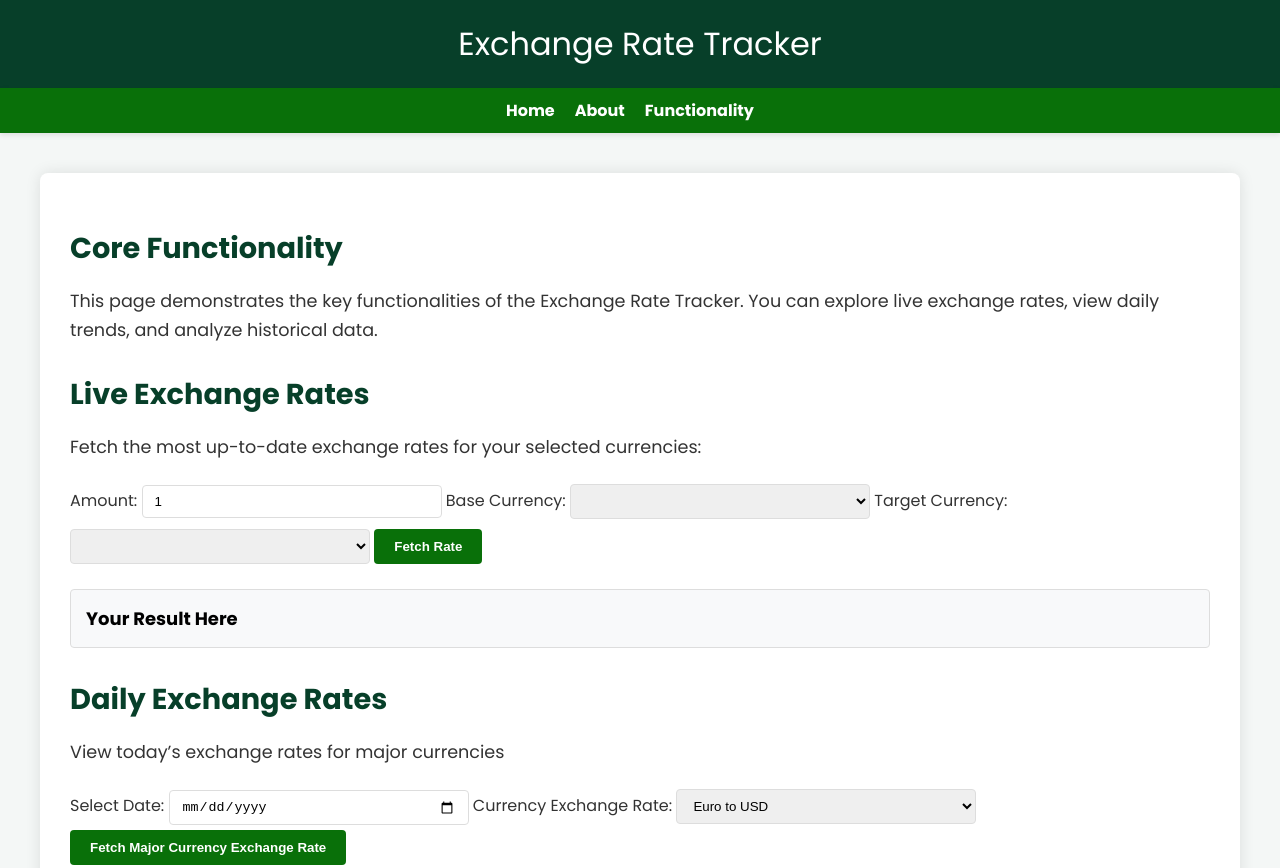
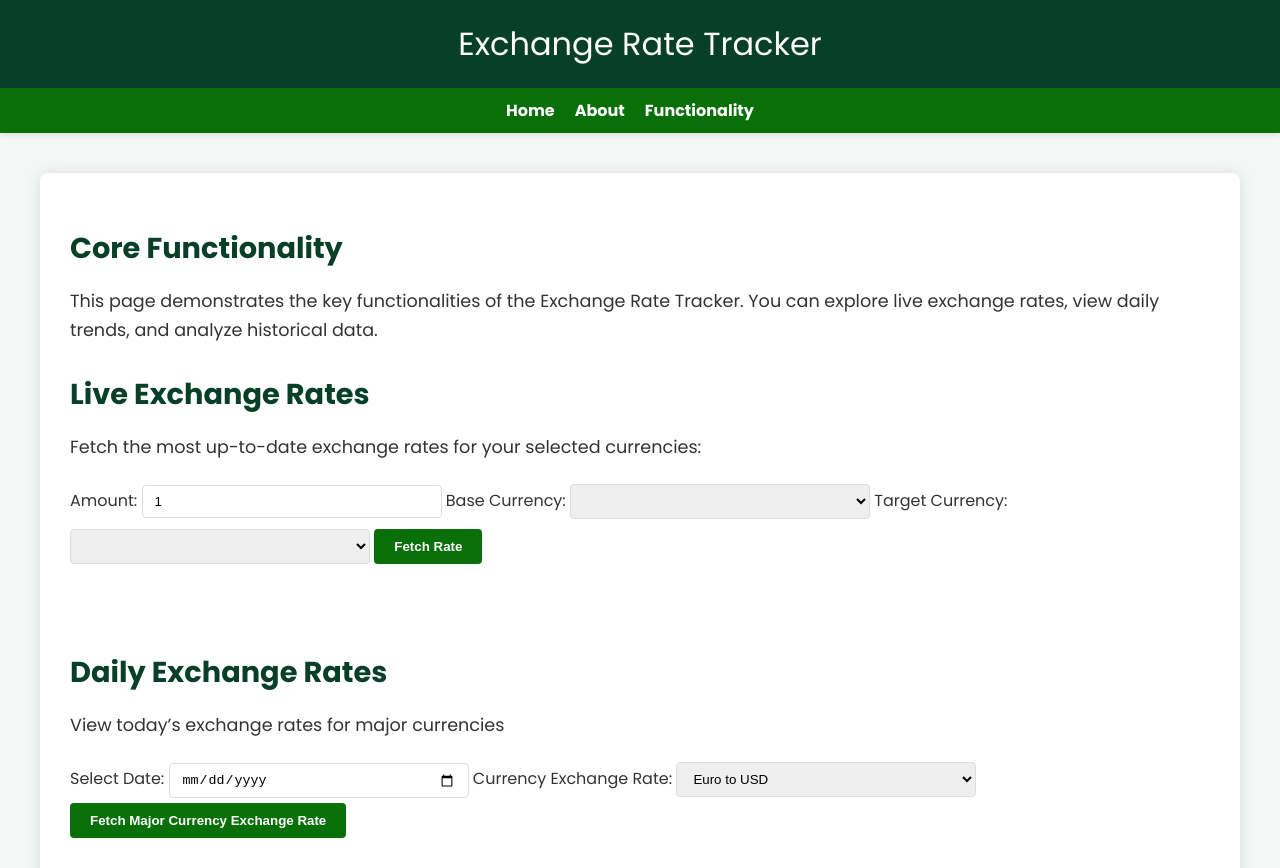
Before and after one commit to loconick/377-Final-Group-Project, a website with bundled scripts: page functionality.html in a window 1280 px wide. Shown: the top 868 px of the page. Built offline with nearby package versions, Linux system fonts and the light colour scheme; no server answers; a web font is replaced by a local one.

Commit message:
Update functionality.html

```diff
--- a/functionality.html
+++ b/functionality.html
@@ -48,8 +48,7 @@
 
       <button onclick="convertCurrency()">Fetch Rate</button>
 
-      <h2 id="result" style="color: black; font-size: 18px; display: block; visibility: visible; opacity: 1; background-color: #f8f9fa; border: 1px solid #ddd; margin-top: 20px; padding: 15px; border-radius: 4px;">Your Result Here</h2>
-
+      <h2 id="result" style="color: black; font-size: 18px;"></h2>
       <!-- Link to JavaScript File -->
 
       <script src="live_currency.js"></script>
```
